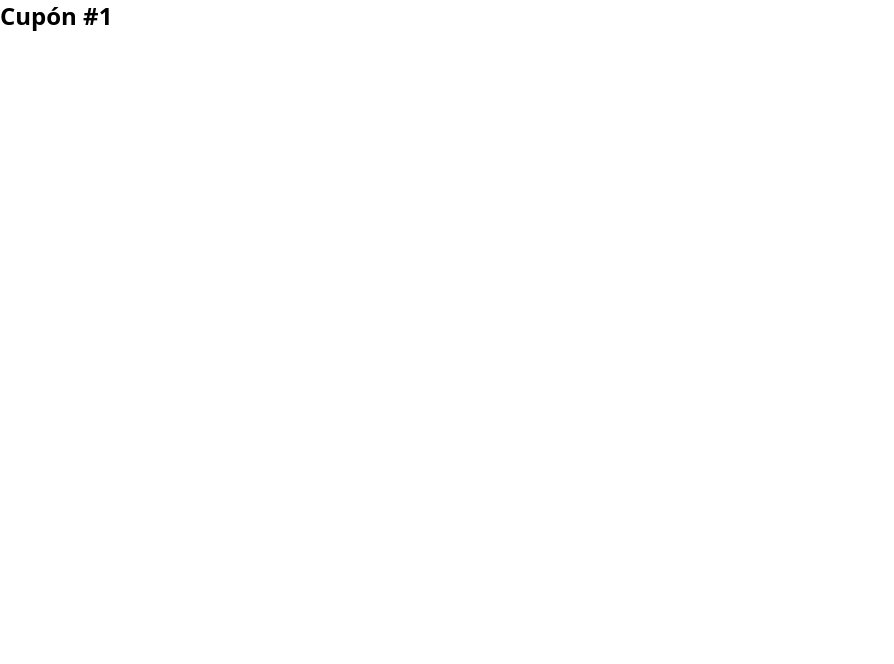
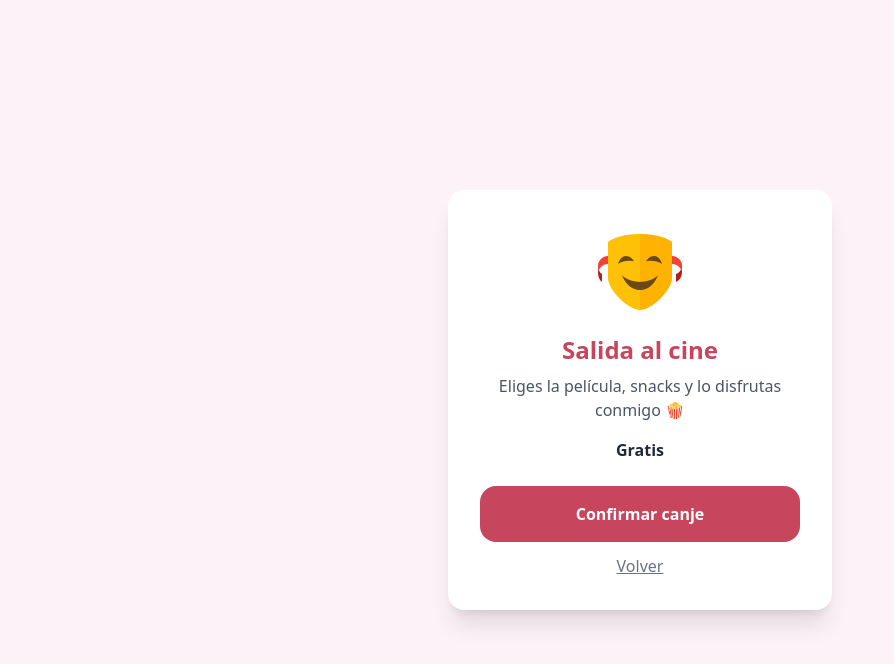
Before and after one commit to PulseraZ3/Cupones-app, a React (Vite) app: page /cupon/1 in a window 1280 px wide. Shown: the top 664 px of the page, without its empty margins (0-894 px from the left). Built offline with nearby package versions, Linux system fonts and the light colour scheme; a web font is replaced by a local one.

Commit message:
detalles v1

```diff
--- a/src/pages/Cupon.jsx
+++ b/src/pages/Cupon.jsx
@@ -1,11 +1,48 @@
 import { useParams } from "react-router-dom";
+import { useNavigate } from "react-router-dom";
+import { lista } from "../data/cupones";
+export default function Cupon() {
+const { id } = useParams();
+  const navigate = useNavigate();
 
-export default function Cupon() {
-  const { id } = useParams();
+  const cupon = lista.find((c) => c.id === Number(id));
+
+  if (!cupon) {
+    return <p className="text-center mt-10">Cupón no encontrado 💔</p>;
+  }
 
   return (
-    <div>
-      <h1 className="text-2xl font-bold">Cupón #{id}</h1>
+    <div className="min-h-screen flex items-center justify-center bg-pink-50 p-6">
+      <div className="bg-white rounded-2xl shadow-xl p-8 max-w-sm w-full text-center">
+
+        {cupon.imagen && (
+          <img
+            src={cupon.imagen}
+            alt={cupon.titulo}
+            className="w-24 h-24 mx-auto mb-4 object-contain"
+          />
+        )}
+        <h1 className="text-2xl font-bold text-[#c7455d] mb-2">
+          {cupon.titulo}
+        </h1>
+        <p className="text-gray-600 mb-4">{cupon.descripcion}</p>
+        <p className="font-semibold text-gray-800 mb-6">
+          {cupon.valor}
+        </p>
+        <button
+          onClick={() => alert("Cupón canjeado 💖")}
+          className="w-full bg-[#c7455d] hover:bg-[#a63b4b] text-white font-bold py-4 rounded-2xl mb-3 transition"
+        >
+          Confirmar canje
+        </button>
+
+        <button
+          onClick={() => navigate(-1)}
+          className="w-full text-gray-500 underline cursor-pointer"
+        >
+          Volver
+        </button>
+      </div>
     </div>
   );
 }
```
